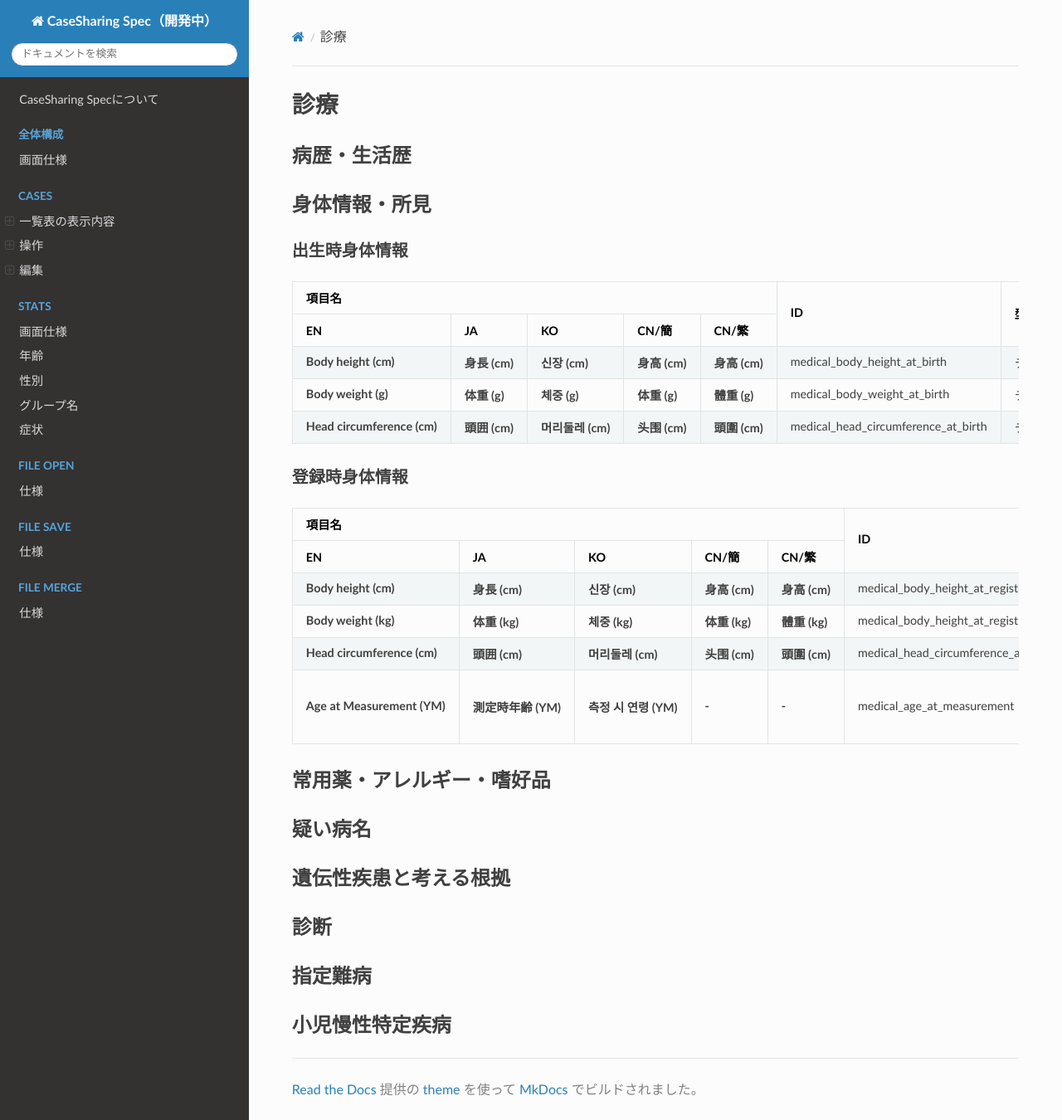
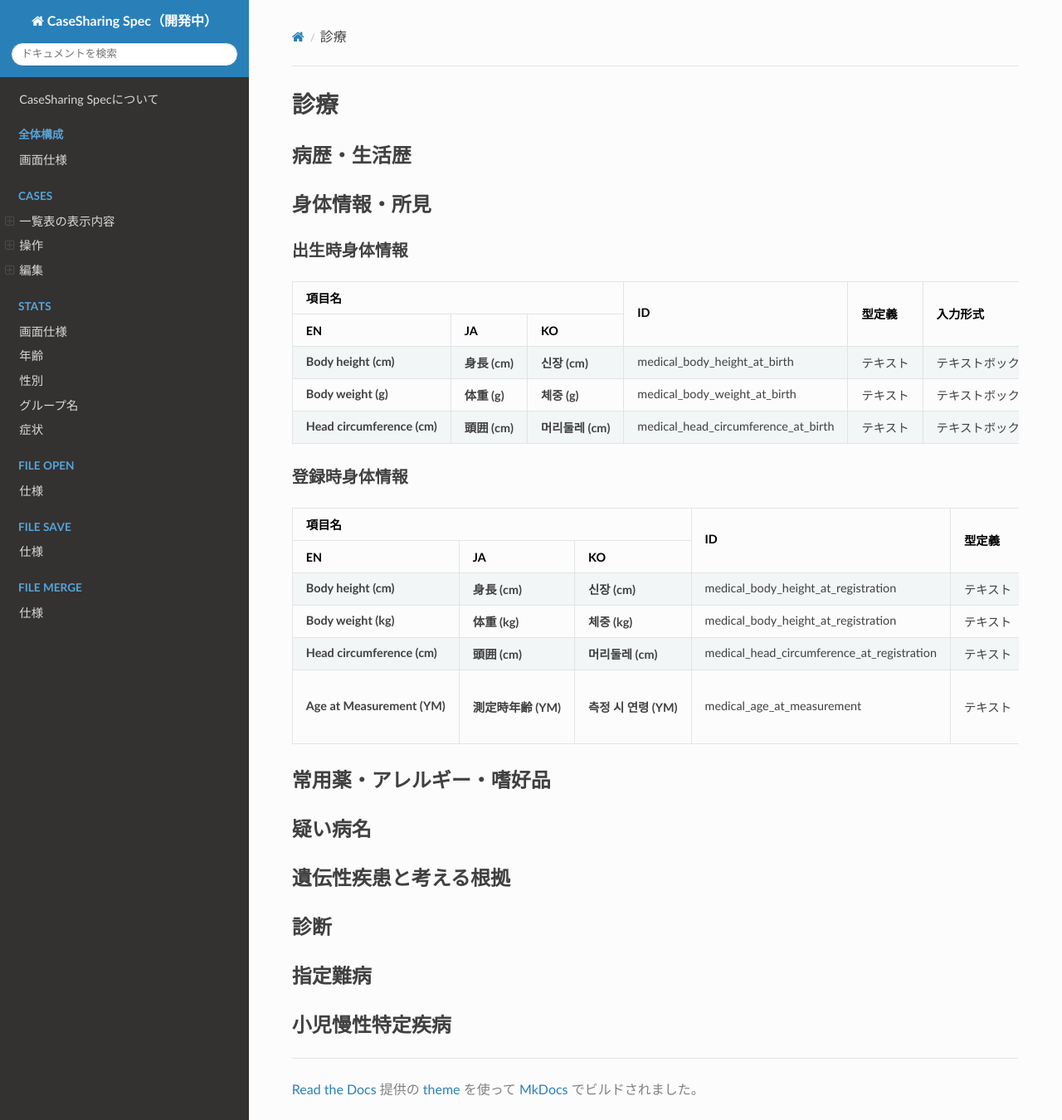
Before and after one commit to PubCaseFinder/pubcasefinder_spec, an MkDocs documentation site: the page built from docs/cases/edit/medical-examination/index.md, in a window 1280 px wide and 1350 px high. Shown: the whole window at 83% size. Built offline with MkDocs 1.6.1, drawn with Linux system fonts in a browser that asks for light colours; nearby versions of some CDN libraries.

Commit message:
中国語削除

```diff
--- a/docs/cases/edit/medical-examination/index.md
+++ b/docs/cases/edit/medical-examination/index.md
@@ -9,7 +9,7 @@
 <table>
   <thead>
     <tr>
-      <th colspan="5">項目名</th>
+      <th colspan="3">項目名</th>
       <th rowspan="2" class="text-vertical-align-middle">ID</th>
       <th rowspan="2" class="text-vertical-align-middle">型定義</th>
       <th rowspan="2" class="text-vertical-align-middle">入力形式</th>
@@ -24,8 +24,6 @@
       <th>EN</th>
       <th>JA</th>
       <th>KO</th>
-      <th>CN/簡</th>
-      <th>CN/繁</th>
       <th>値</th>
       <th>EN</th>
       <th>JA</th>
@@ -40,8 +38,6 @@
       <td><strong>Body height (cm)</strong></td>
       <td><strong>身長 (cm)</strong></td>
       <td><strong>신장 (cm)</strong></td>
-      <td><strong>身高 (cm)</strong></td>
-      <td><strong>身高 (cm)</strong></td>
       <td>medical_body_height_at_birth</td>
       <td>テキスト</td>
       <td>テキストボックス</td>
@@ -61,8 +57,6 @@
       <td><strong>Body weight (g)</strong></td>
       <td><strong>体重 (g)</strong></td>
       <td><strong>체중 (g)</strong></td>
-      <td><strong>体重 (g)</strong></td>
-      <td><strong>體重 (g)</strong></td>
       <td>medical_body_weight_at_birth</td>
       <td>テキスト</td>
       <td>テキストボックス</td>
@@ -82,8 +76,6 @@
       <td><strong>Head circumference (cm)</strong></td>
       <td><strong>頭囲 (cm)</strong></td>
       <td><strong>머리둘레 (cm)</strong></td>
-      <td><strong>头围 (cm)</strong></td>
-      <td><strong>頭圍 (cm)</strong></td>
       <td>medical_head_circumference_at_birth</td>
       <td>テキスト</td>
       <td>テキストボックス</td>
@@ -107,7 +99,7 @@
 <table>
   <thead>
     <tr>
-      <th colspan="5">項目名</th>
+      <th colspan="3">項目名</th>
       <th rowspan="2" class="text-vertical-align-middle">ID</th>
       <th rowspan="2" class="text-vertical-align-middle">型定義</th>
       <th rowspan="2" class="text-vertical-align-middle">入力形式</th>
@@ -122,8 +114,6 @@
       <th>EN</th>
       <th>JA</th>
       <th>KO</th>
-      <th>CN/簡</th>
-      <th>CN/繁</th>
       <th>値</th>
       <th>EN</th>
       <th>JA</th>
@@ -138,8 +128,6 @@
       <td><strong>Body height (cm)</strong></td>
       <td><strong>身長 (cm)</strong></td>
       <td><strong>신장 (cm)</strong></td>
-      <td><strong>身高 (cm)</strong></td>
-      <td><strong>身高 (cm)</strong></td>
       <td>medical_body_height_at_registration</td>
       <td>テキスト</td>
       <td>テキストボックス</td>
@@ -159,8 +147,6 @@
       <td><strong>Body weight (kg)</strong></td>
       <td><strong>体重 (kg)</strong></td>
       <td><strong>체중 (kg)</strong></td>
-      <td><strong>体重 (kg)</strong></td>
-      <td><strong>體重 (kg)</strong></td>
       <td>medical_body_height_at_registration</td>
       <td>テキスト</td>
       <td>テキストボックス</td>
@@ -180,8 +166,6 @@
       <td><strong>Head circumference (cm)</strong></td>
       <td><strong>頭囲 (cm)</strong></td>
       <td><strong>머리둘레 (cm)</strong></td>
-      <td><strong>头围 (cm)</strong></td>
-      <td><strong>頭圍 (cm)</strong></td>
       <td>medical_head_circumference_at_registration</td>
       <td>テキスト</td>
       <td>テキストボックス</td>
@@ -201,8 +185,6 @@
       <td><strong>Age at Measurement (YM)</strong></td>
       <td><strong>測定時年齢 (YM)</strong></td>
       <td><strong>측정 시 연령 (YM)</strong></td>
-      <td><strong>-</strong></td>
-      <td><strong>-</strong></td>
       <td>medical_age_at_measurement</td>
       <td>テキスト</td>
       <td>
```
